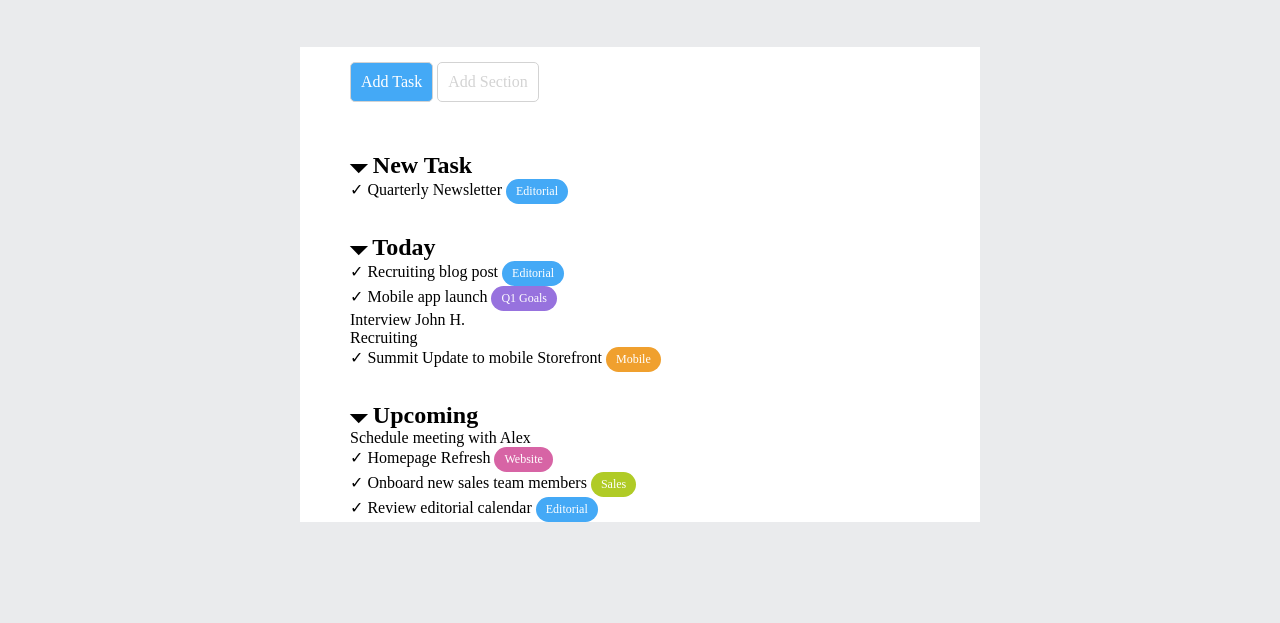
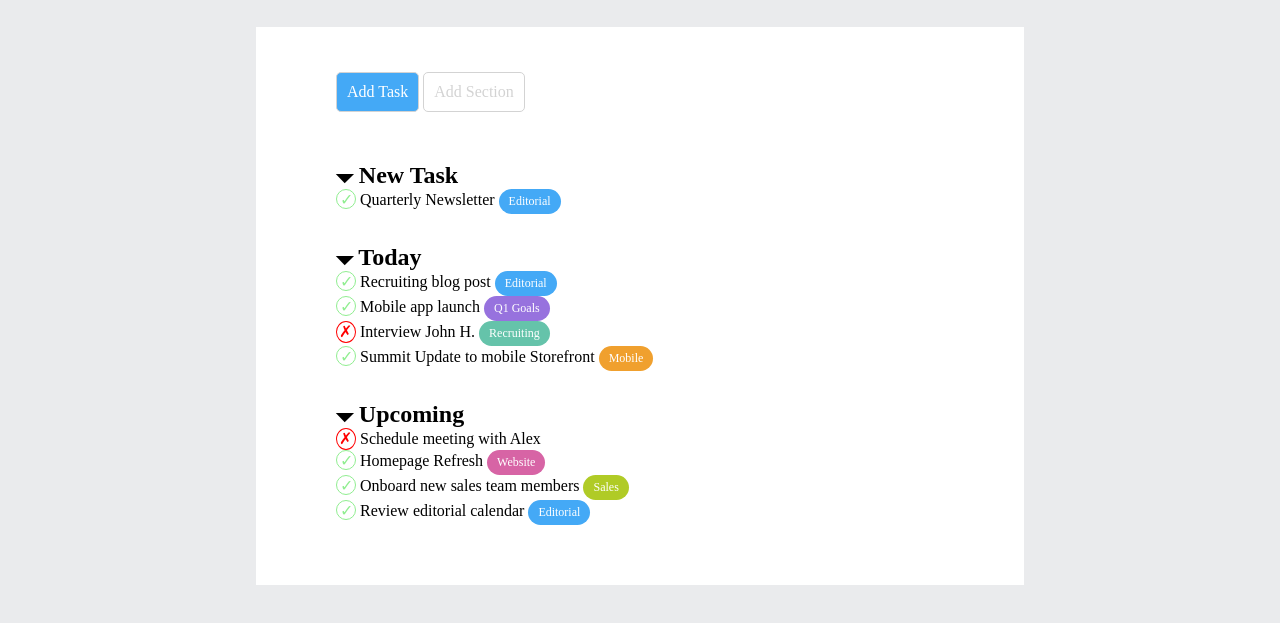
Before and after one commit to davide-delgiudice/html-css-toboolist, a plain HTML site: page index.html in a window 1280 px wide. Shown: the part 73-696 px from the top of the page. Drawn offline with Linux system fonts and the light colour scheme.

Commit message:
[UPD] Fixed white box size and add Tick and Cross style

```diff
--- a/css/style.css
+++ b/css/style.css
@@ -27,7 +27,9 @@ body{
 
 .white-box{
     background-color: white;
-    margin: 50px 300px 10px 300px;
+    width: 60%;
+    margin: 30px auto;
+    padding: 30px;
 }
 .add-task{
     display: inline-block;
@@ -109,3 +111,23 @@ ul{
     padding: 5px 10px;
     font-size: 0.75em;
 }
+
+.tick{
+    display: inline-block;
+    color: lightgreen;
+    border: 1px solid lightgreen;
+    border-radius: 50%;
+    width: 20px;
+    height: 20px;
+    padding: 0 0 10px 3px;
+}
+
+.cross{
+    display: inline-block;
+    color: red;
+    border: 1px solid red;
+    border-radius: 50%;
+    width: 20px;
+    height: 20px;
+    padding: 0 0 20px 2px;
+}
--- a/index.html
+++ b/index.html
@@ -26,26 +26,26 @@
             <div>
                 <ul>
                     <div class="margin-list">
-                        <h2>&#128899 New Task</h2>
-                        <li>&#x2713 Quarterly Newsletter <div class="editorial">Editorial</div></li>
+                        <h2>&#128899; New Task</h2>
+                        <li><span class="tick">&#x2713;</span> Quarterly Newsletter <div class="editorial">Editorial</div></li>
                     </div>
                 </ul>
                 <ul>
                     <div class="margin-list">
-                        <h2>&#128899 Today</h2>
-                        <li>&#x2713 Recruiting blog post <div class="editorial">Editorial</div></li>
-                        <li>&#x2713 Mobile app launch <div class="q1-goals">Q1 Goals</div></li>
-                        <li> Interview John H. <div class="Recruiting">Recruiting</div></li>
-                        <li>&#x2713 Summit Update to mobile Storefront <div class="mobile">Mobile</div></li>
+                        <h2>&#128899; Today</h2>
+                        <li><span class="tick">&#x2713;</span> Recruiting blog post <div class="editorial">Editorial</div></li>
+                        <li><span class="tick">&#x2713;</span> Mobile app launch <div class="q1-goals">Q1 Goals</div></li>
+                        <li><span class="cross">&#x2717;</span> Interview John H. <div class="recruiting">Recruiting</div></li>
+                        <li><span class="tick">&#x2713;</span> Summit Update to mobile Storefront <div class="mobile">Mobile</div></li>
                     </div>
                 </ul>
                 <ul>
                     <div class="margin-list">
-                        <h2>&#128899 Upcoming</h2>
-                        <li>Schedule meeting with Alex</li>
-                        <li>&#x2713 Homepage Refresh <div class="website">Website</div></li>
-                        <li>&#x2713 Onboard new sales team members <div class="sales">Sales</div></li>
-                        <li>&#x2713 Review editorial calendar <div class="editorial">Editorial</div></li>
+                        <h2>&#128899; Upcoming</h2>
+                        <li><span class="cross">&#x2717;</span> Schedule meeting with Alex</li>
+                        <li><span class="tick">&#x2713;</span> Homepage Refresh <div class="website">Website</div></li>
+                        <li><span class="tick">&#x2713;</span> Onboard new sales team members <div class="sales">Sales</div></li>
+                        <li><span class="tick">&#x2713;</span> Review editorial calendar <div class="editorial">Editorial</div></li>
                     </div>
                 </ul>
             </div>
```
